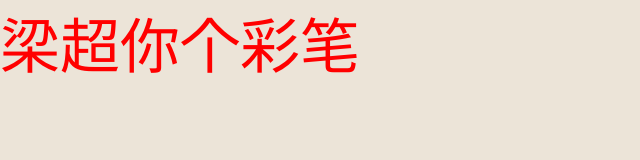
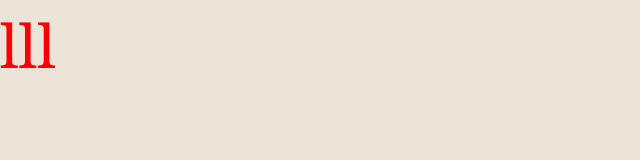
Before and after one commit to hpjrs/About, a plain HTML site: page index.html in a window 1280 px wide. Shown: the whole page, without its empty margins (0-640 px from the left). Drawn offline with nearby package versions, Linux system fonts and the light colour scheme.

Commit message:
Update index.html

```diff
--- a/index.html
+++ b/index.html
@@ -27,6 +27,6 @@
   </head>
 
   <body>
-   <div>梁超你个彩笔</div>
+   <div>lll</div>
   </body>
 </html>
```
